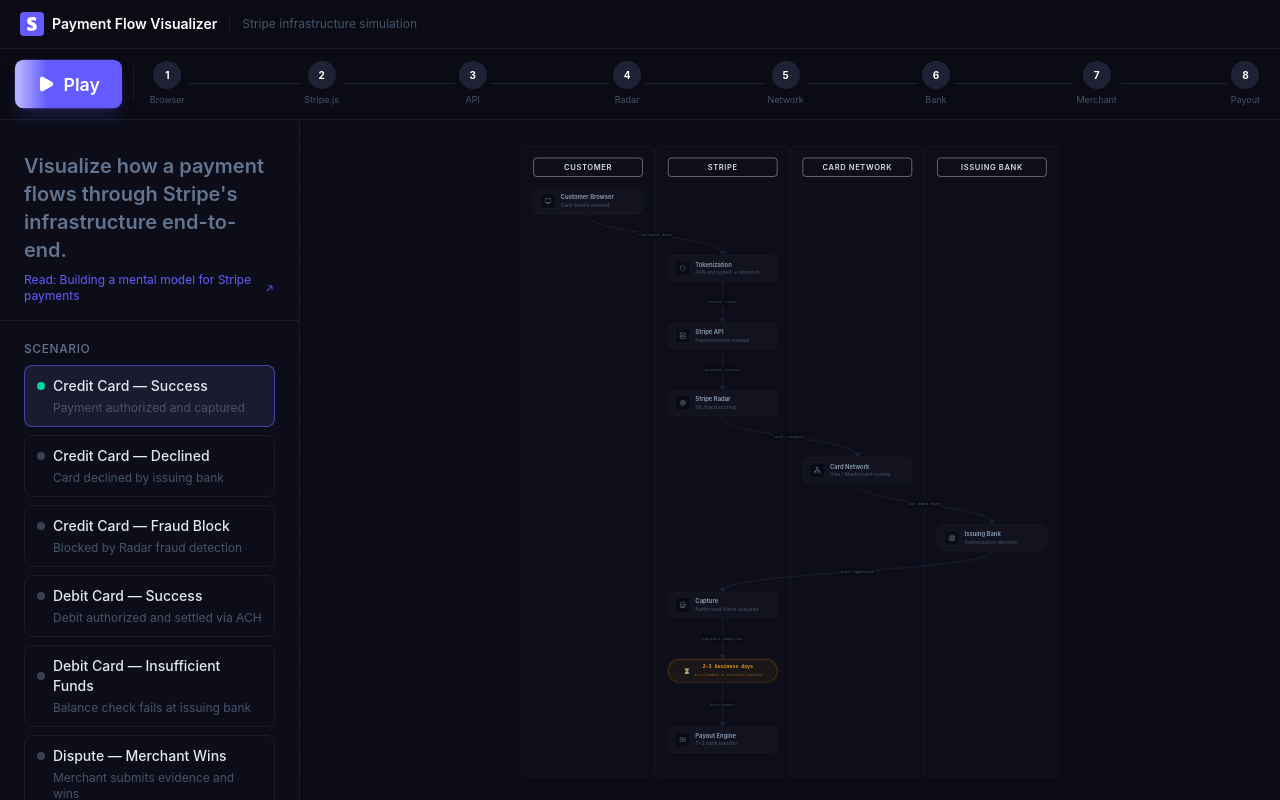
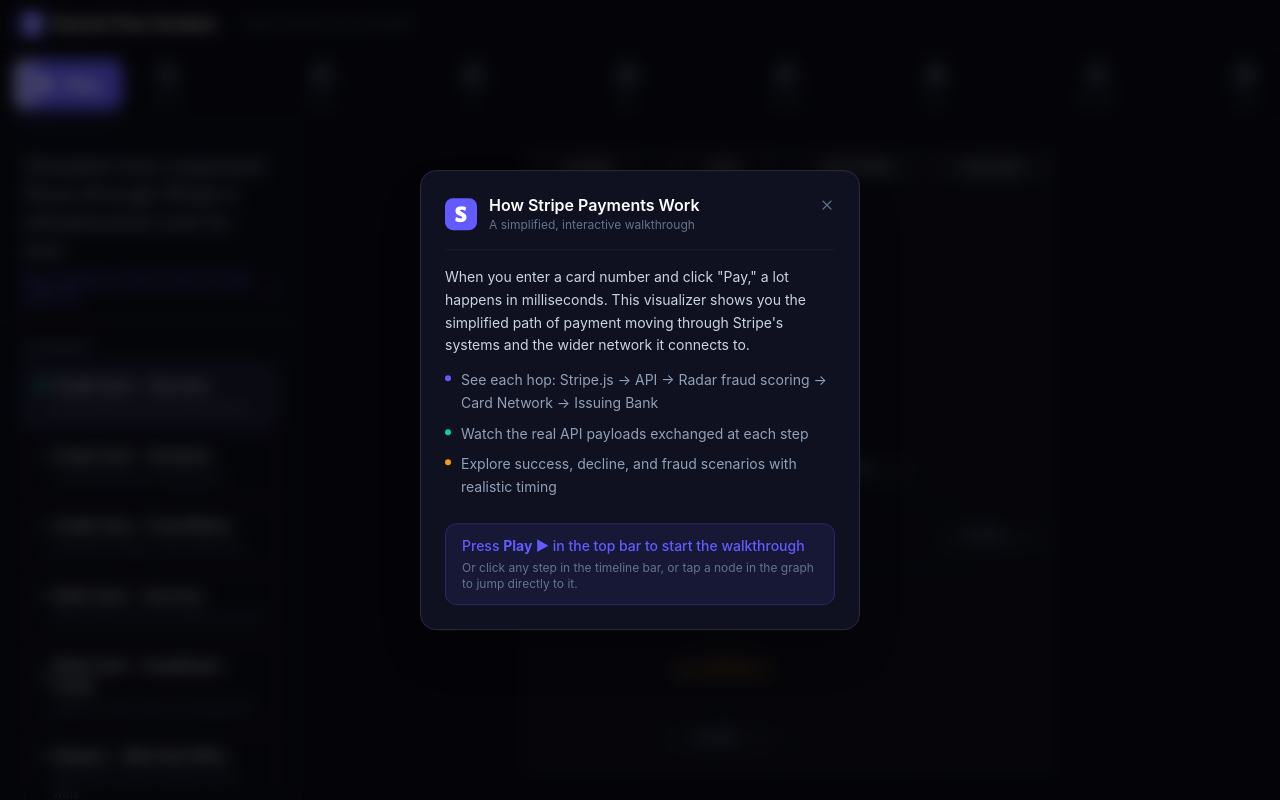
Before and after one commit to GraysonRicketts/Stripe-Visualizer, a React (Vite) app: page / in a window 1280 px wide. Built offline with nearby package versions, Linux system fonts and the light colour scheme.

Commit message:
about modal

```diff
--- a/src/App.tsx
+++ b/src/App.tsx
@@ -1,9 +1,14 @@
+import { useState } from 'react'
+import { AboutModal } from './components/AboutModal'
 import { CheckoutPanel } from './components/CheckoutPanel'
 import { FlowGraph } from './components/FlowGraph'
 import { TimelineBar } from './components/TimelineBar'
 
 export default function App() {
+  const [showAbout, setShowAbout] = useState(true)
+
   return (
+    <>
     <div className="flex flex-col h-screen bg-[#0a0b14] overflow-hidden">
       {/* Top bar */}
       <div className="flex items-center gap-3 px-5 py-3 border-b border-[#1a1b2e] flex-shrink-0">
@@ -35,5 +40,12 @@
         </div>
       </div>
     </div>
+
+    <AboutModal
+      open={showAbout}
+      onClose={() => setShowAbout(false)}
+      onOpen={() => setShowAbout(true)}
+    />
+    </>
   )
 }
--- /dev/null
+++ b/src/components/AboutModal.tsx
@@ -0,0 +1,137 @@
+import { AnimatePresence, motion } from 'framer-motion'
+import { X } from 'lucide-react'
+import { useEffect, useRef } from 'react'
+
+interface Props {
+  open: boolean
+  onClose: () => void
+  onOpen: () => void
+}
+
+export function AboutModal({ open, onClose, onOpen }: Props) {
+  const backdropRef = useRef<HTMLDivElement>(null)
+
+  // Close on Escape key
+  useEffect(() => {
+    if (!open) return
+    const handler = (e: KeyboardEvent) => { if (e.key === 'Escape') onClose() }
+    window.addEventListener('keydown', handler)
+    return () => window.removeEventListener('keydown', handler)
+  }, [open, onClose])
+
+  // Vacuum target: lower-left corner (approx center of the ? About button)
+  const targetX = typeof window !== 'undefined' ? -window.innerWidth / 2 + 56 : -600
+  const targetY = typeof window !== 'undefined' ? window.innerHeight / 2 - 56 : 350
+
+  return (
+    <>
+      <AnimatePresence>
+        {open && (
+          <>
+            {/* Backdrop */}
+            <motion.div
+              ref={backdropRef}
+              className="fixed inset-0 z-40 bg-black/60 backdrop-blur-sm"
+              initial={{ opacity: 0 }}
+              animate={{ opacity: 1 }}
+              exit={{ opacity: 0 }}
+              transition={{ duration: 0.2 }}
+              onClick={onClose}
+            />
+
+            {/* Modal */}
+            <motion.div
+              className="fixed z-50 w-[440px] max-w-[calc(100vw-32px)]"
+              style={{ top: '50%', left: '50%', translateX: '-50%', translateY: '-50%' }}
+              initial={{ opacity: 0, scale: 0.9 }}
+              animate={{ opacity: 1, scale: 1 }}
+              exit={{ opacity: 0, scale: 0, x: targetX, y: targetY }}
+              transition={{ duration: 0.35, ease: [0.4, 0, 0.2, 1] }}
+            >
+              <div
+                className="rounded-2xl border border-[#2a2b3e] bg-[#0f1020] shadow-2xl overflow-hidden"
+                onClick={(e) => e.stopPropagation()}
+              >
+                {/* Header */}
+                <div className="flex items-start justify-between px-6 pt-6 pb-4">
+                  <div className="flex items-center gap-3">
+                    <div className="w-8 h-8 rounded-lg bg-[#635bff] flex items-center justify-center flex-shrink-0">
+                      <svg viewBox="0 0 24 24" className="w-4 h-4 fill-white">
+                        <path d="M13.976 9.15c-2.172-.806-3.356-1.426-3.356-2.409 0-.831.683-1.305 1.901-1.305 2.227 0 4.515.858 6.09 1.631l.89-5.494C18.252.975 15.697 0 12.165 0 9.667 0 7.589.654 6.104 1.872 4.56 3.147 3.757 4.992 3.757 7.218c0 4.039 2.467 5.76 6.476 7.219 2.585.92 3.445 1.574 3.445 2.583 0 .98-.84 1.545-2.354 1.545-1.875 0-4.965-.921-6.99-2.109l-.9 5.555C4.943 23.102 7.645 24 11.464 24c2.967 0 5.07-.786 6.513-2.043 1.51-1.312 2.243-3.048 2.243-5.158 0-4.14-2.467-5.858-6.244-7.65z" />
+                      </svg>
+                    </div>
+                    <div>
+                      <h2 className="text-white font-semibold text-base leading-tight">How Stripe Payments Work</h2>
+                      <p className="text-slate-500 text-xs mt-0.5">A simplified, interactive walkthrough</p>
+                    </div>
+                  </div>
+                  <button
+                    onClick={onClose}
+                    className="text-slate-500 hover:text-slate-300 transition-colors ml-4 mt-0.5"
+                    aria-label="Close"
+                  >
+                    <X size={16} />
+                  </button>
+                </div>
+
+                {/* Divider */}
+                <div className="h-px bg-[#1a1b2e] mx-6" />
+
+                {/* Body */}
+                <div className="px-6 py-4 space-y-3">
+                  <p className="text-slate-300 text-sm leading-relaxed">
+                    When you enter a card number and click "Pay," a lot happens in milliseconds. This visualizer
+                    shows you the simplified path of payment moving through Stripe's systems and the wider network it connects to.
+                  </p>
+
+                  <ul className="space-y-2">
+                    {[
+                      { color: '#635bff', text: 'See each hop: Stripe.js → API → Radar fraud scoring → Card Network → Issuing Bank' },
+                      { color: '#00d4a0', text: 'Watch the real API payloads exchanged at each step' },
+                      { color: '#f59e0b', text: 'Explore success, decline, and fraud scenarios with realistic timing' },
+                    ].map(({ color, text }) => (
+                      <li key={text} className="flex items-start gap-2.5">
+                        <span className="mt-1.5 w-1.5 h-1.5 rounded-full flex-shrink-0" style={{ backgroundColor: color }} />
+                        <span className="text-slate-400 text-sm leading-relaxed">{text}</span>
+                      </li>
+                    ))}
+                  </ul>
+                </div>
+
+                {/* CTA */}
+                <div className="px-6 pb-6 pt-2">
+                  <div className="rounded-xl bg-[#635bff]/10 border border-[#635bff]/25 px-4 py-3">
+                    <p className="text-[#635bff] text-sm font-medium">
+                      Press <span className="font-bold">Play ▶</span> in the top bar to start the walkthrough
+                    </p>
+                    <p className="text-slate-500 text-xs mt-1">
+                      Or click any step in the timeline bar, or tap a node in the graph to jump directly to it.
+                    </p>
+                  </div>
+                </div>
+              </div>
+            </motion.div>
+          </>
+        )}
+      </AnimatePresence>
+
+      {/* ? About button — appears when modal is closed */}
+      <AnimatePresence>
+        {!open && (
+          <motion.button
+            onClick={onOpen}
+            className="fixed bottom-4 left-4 z-50 flex items-center gap-1.5 px-3 py-1.5 rounded-full border border-[#635bff]/40 bg-[#0f1020] text-[#635bff] text-xs font-medium hover:bg-[#1a1b2e] hover:border-[#635bff]/70 transition-colors shadow-lg"
+            initial={{ scale: 0, opacity: 0 }}
+            animate={{ scale: 1, opacity: 1 }}
+            exit={{ scale: 0, opacity: 0 }}
+            transition={{ delay: 0.15, type: 'spring', stiffness: 300, damping: 20 }}
+            aria-label="About this visualizer"
+          >
+            <span className="text-[#635bff]/70">?</span>
+            About
+          </motion.button>
+        )}
+      </AnimatePresence>
+    </>
+  )
+}
```
Also changed, not shown: 1 other file (tests, documents, lock files or other folders).
